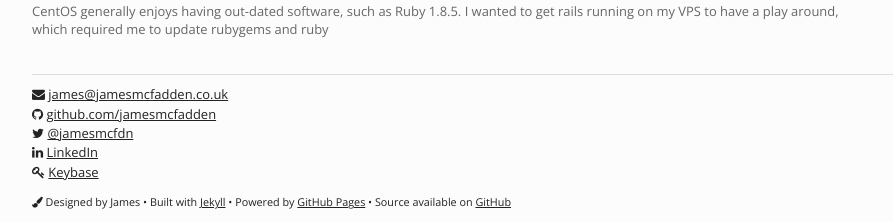
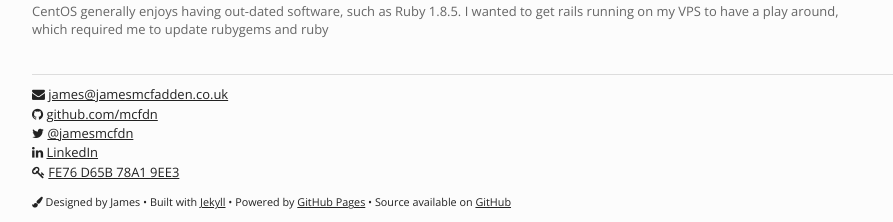
Before and after one commit to mcfdn/mcfdn.github.io, a Jekyll site: the page built from index.html, in a window 1280 px wide. Shown: the part 2861-3083 px from the top of the page, without its empty margins (48-941 px from the left). Built offline with Jekyll 4.4.1, drawn with Linux system fonts in a browser that asks for light colours; comment, search, counter and statistics services are not loaded.

Commit message:
Update GitHub URL and other bits

```diff
--- a/_layouts/default.html
+++ b/_layouts/default.html
@@ -58,10 +58,10 @@
                     <div id="footer">
                         <ul id="contact">
                             <li><i class="fa fa-envelope" aria-hidden="true"></i> <a href="mailto:james@jamesmcfadden.co.uk">james@jamesmcfadden.co.uk</a></li>
-                            <li><i class="fa fa-github" aria-hidden="true"></i> <a href="https://github.com/jamesmcfadden">github.com/jamesmcfadden</a></li>
+                            <li><i class="fa fa-github" aria-hidden="true"></i> <a href="https://github.com/mcfdn">github.com/mcfdn</a></li>
                             <li><i class="fa fa-twitter" aria-hidden="true"></i> <a href="https://twitter.com/jamesmcfdn">@jamesmcfdn</a></li>
                             <li><i class="fa fa-linkedin" aria-hidden="true"></i> <a href="http://www.linkedin.com/in/mcfdn">LinkedIn</a></li>
-                            <li><i class="fa fa-key" aria-hidden="true"></i> <a href="https://keybase.io/jamesmcfdn">Keybase</a></li>
+                            <li><i class="fa fa-key" aria-hidden="true"></i> <a href="https://keybase.io/jamesmcfdn">FE76 D65B 78A1 9EE3</a></li>
                             <li><i class="fa fa-paint-brush" aria-hidden="true"></i> Designed by James &bull; Built with <a href="http://jekyllrb.com">Jekyll</a> &bull; Powered by <a href="https://pages.github.com">GitHub Pages</a> &bull; Source available on <a href="https://github.com/jamesmcfadden/jamesmcfadden.github.io">GitHub</a></li>
                         </ul>
                     </div>
--- a/css/style.css
+++ b/css/style.css
@@ -1,3 +1,13 @@
+html {
+  background: #dd5424 repeating-linear-gradient(
+    45deg,
+    #e0743a,
+    #e0743a 10px,
+    #dd5424 10px,
+    #dd5424 20px
+  );
+}
+
 body {
   margin: 0;
   background: #fcfcfc !important;
```
